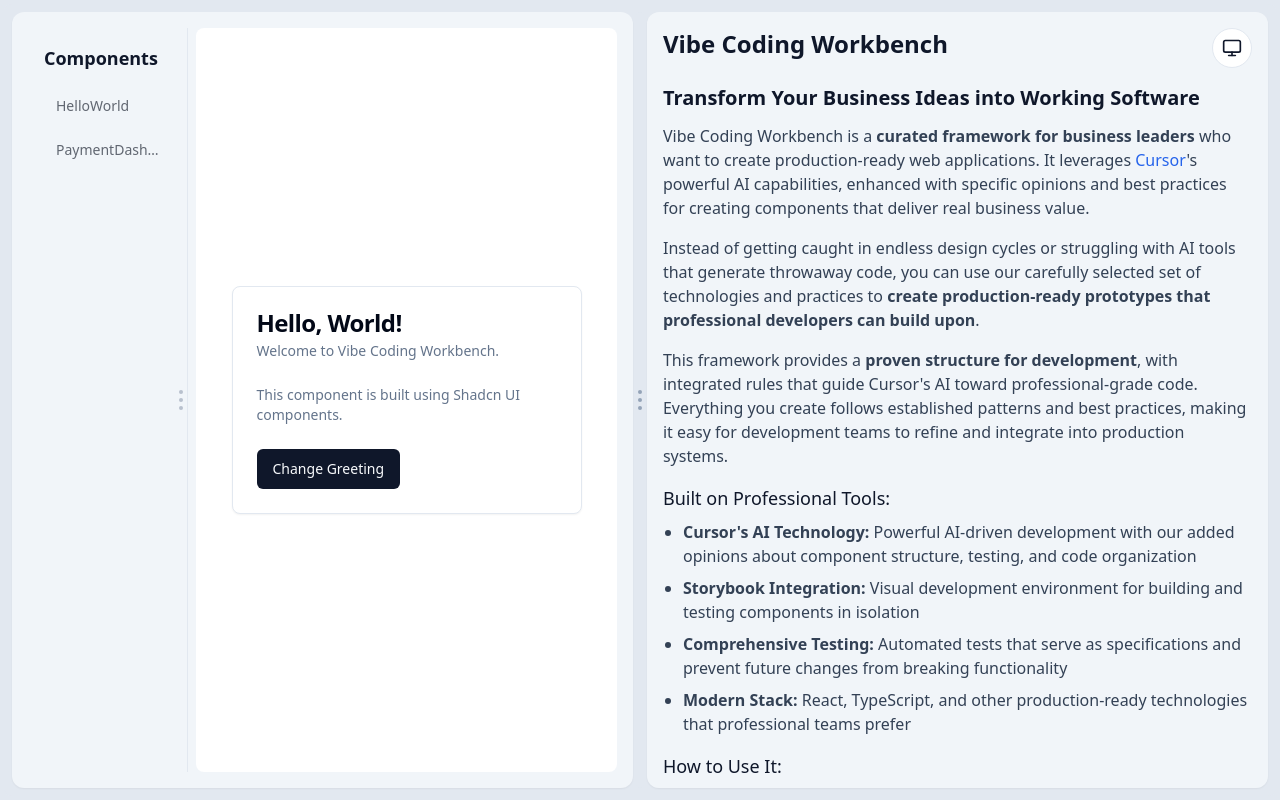
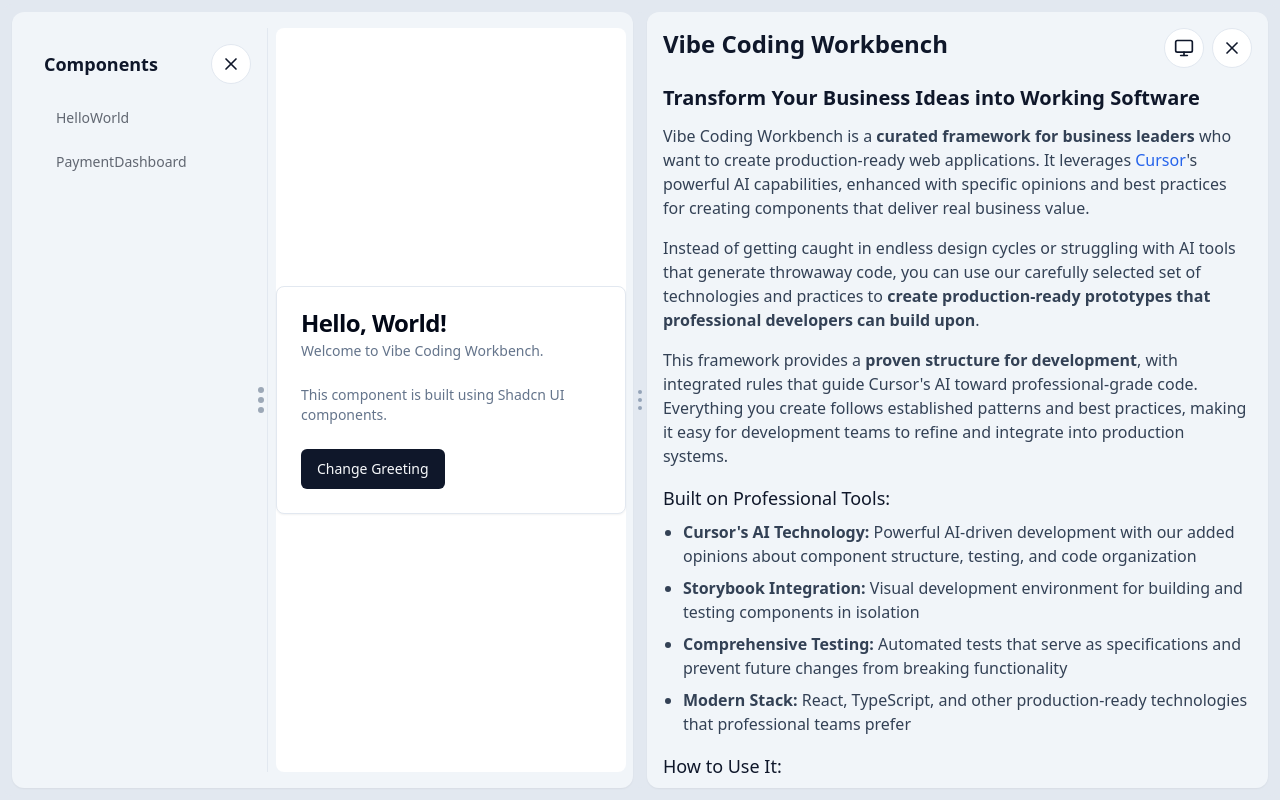
Before and after one commit to AnthusAI/Cursor-Storybook-Artifacts, a React app: page / in a window 1280 px wide. Built offline with nearby package versions, Linux system fonts and the light colour scheme.

Commit message:
Layout tweaks.

```diff
--- a/components/ContentArea/ContentArea.tsx
+++ b/components/ContentArea/ContentArea.tsx
@@ -84,7 +84,7 @@
         items={componentList}
         onSelectComponent={handleSelectComponent}
         className="flex-shrink-0"
-        defaultWidth={160}
+        defaultWidth={240}
       />
 
       {/* Component Display Area */}
--- a/components/PlaygroundLayout/PlaygroundLayout.tsx
+++ b/components/PlaygroundLayout/PlaygroundLayout.tsx
@@ -27,11 +27,43 @@
   const containerRef = useRef<HTMLDivElement>(null);
   const dragHandleRef = useRef<HTMLDivElement>(null);
   const docContainerRef = useRef<HTMLDivElement>(null);
+  const [isDocumentationCollapsed, setIsDocumentationCollapsed] = useState<boolean>(false);
+  const [lastExpandedWidth, setLastExpandedWidth] = useState<number>(50);
 
   // Handle mouse down on the drag handle
   const handleMouseDown = (e: React.MouseEvent): void => {
     e.preventDefault();
-    setIsDragging(true);
+    // Only start dragging on mouse move
+    const initialX = e.clientX;
+    const moveThreshold = 5; // pixels
+
+    const handleInitialMove = (moveEvent: MouseEvent) => {
+      if (Math.abs(moveEvent.clientX - initialX) > moveThreshold) {
+        setIsDragging(true);
+        document.removeEventListener('mousemove', handleInitialMove);
+      }
+    };
+
+    document.addEventListener('mousemove', handleInitialMove);
+    document.addEventListener('mouseup', () => {
+      document.removeEventListener('mousemove', handleInitialMove);
+    }, { once: true });
+  };
+
+  // Handle click on the resize handle
+  const handleClick = () => {
+    if (isDragging) return; // Don't handle click if we were dragging
+
+    if (leftPanelWidth >= 99.5) {
+      // If collapsed, expand to last known width or default to 50%
+      setLeftPanelWidth(lastExpandedWidth);
+      setIsDocumentationCollapsed(false);
+    } else {
+      // If expanded, save current width and collapse
+      setLastExpandedWidth(leftPanelWidth);
+      setLeftPanelWidth(99.5);
+      setIsDocumentationCollapsed(true);
+    }
   };
 
   // Handle mouse move to resize panels
@@ -90,6 +122,20 @@
     };
   }, []);
 
+  // Handle documentation toggle
+  useEffect(() => {
+    const handleToggleDocumentation = () => {
+      // Always collapse when X is clicked
+      setLeftPanelWidth(99.5);
+      setIsDocumentationCollapsed(true);
+    };
+
+    window.addEventListener('toggleDocumentation', handleToggleDocumentation);
+    return () => {
+      window.removeEventListener('toggleDocumentation', handleToggleDocumentation);
+    };
+  }, []);
+
   // Only pass containerWidth prop to React components that can accept it
   const documentationWithWidth = React.isValidElement(documentationArea) &&
     typeof documentationArea.type === 'function' ?
@@ -118,6 +164,7 @@
         ref={dragHandleRef}
         className="resize-handle cursor-col-resize"
         onMouseDown={handleMouseDown}
+        onClick={handleClick}
       >
         <div className="resize-handle-dots">
           <div className="dot"></div>
@@ -132,8 +179,8 @@
         className="documentation-container bg-slate-100 dark:bg-slate-900 rounded-xl p-4 shadow-sm overflow-y-auto transition-all duration-200"
         style={{
           width: `${100 - leftPanelWidth}%`,
-          minWidth: leftPanelWidth === 100 ? 0 : undefined,
-          padding: leftPanelWidth === 100 ? 0 : undefined
+          padding: leftPanelWidth >= 99.5 ? 0 : undefined,
+          opacity: leftPanelWidth >= 99.5 ? 0 : 1
         }}
       >
         {documentationWithWidth}
--- a/components/ui/sidebar.tsx
+++ b/components/ui/sidebar.tsx
@@ -13,24 +13,53 @@
  * Sidebar Component
  *
  * A resizable sidebar navigation component that displays a list of components.
- * Default width is 160px but can be adjusted by dragging the right edge.
+ * Default width is 400px but can be adjusted by dragging the right edge.
  * Can be completely collapsed by dragging the handle all the way to the left.
  */
 export function Sidebar({
   className,
   items,
   onSelectComponent,
-  defaultWidth = 160,
+  defaultWidth = 400,
   ...props
 }: SidebarProps) {
   const [width, setWidth] = useState(defaultWidth);
   const [isDragging, setIsDragging] = useState(false);
+  const [lastExpandedWidth, setLastExpandedWidth] = useState(defaultWidth);
   const sidebarRef = useRef<HTMLDivElement>(null);
 
   // Handle mouse down on the resize handle
   const handleMouseDown = (e: React.MouseEvent) => {
     e.preventDefault();
-    setIsDragging(true);
+    // Only start dragging on mouse move
+    const initialX = e.clientX;
+    const moveThreshold = 5; // pixels
+
+    const handleInitialMove = (moveEvent: MouseEvent) => {
+      if (Math.abs(moveEvent.clientX - initialX) > moveThreshold) {
+        setIsDragging(true);
+        document.removeEventListener('mousemove', handleInitialMove);
+      }
+    };
+
+    document.addEventListener('mousemove', handleInitialMove);
+    document.addEventListener('mouseup', () => {
+      document.removeEventListener('mousemove', handleInitialMove);
+    }, { once: true });
+  };
+
+  // Handle click on the resize handle
+  const handleClick = () => {
+    if (isDragging) return; // Don't handle click if we were dragging
+
+    if (width === 0) {
+      // If collapsed, expand to last known width
+      setWidth(lastExpandedWidth);
+    } else {
+      // If expanded, save current width and collapse
+      setLastExpandedWidth(width);
+      setWidth(0);
+    }
   };
 
   // Handle mouse move to resize sidebar
@@ -74,7 +103,32 @@
       {...props}
     >
       <div className="p-4" style={{ opacity: width < 40 ? 0 : 1 }}>
-        <h2 className="text-lg font-semibold mb-4 truncate">Components</h2>
+        <div className="flex justify-between items-center mb-4">
+          <h2 className="text-lg font-semibold truncate">Components</h2>
+          <button
+            onClick={() => {
+              setLastExpandedWidth(width);
+              setWidth(0);
+            }}
+            className="rounded-full relative w-10 h-10 inline-flex items-center justify-center border border-input bg-background hover:bg-accent hover:text-accent-foreground"
+            aria-label="Close sidebar"
+          >
+            <svg
+              xmlns="http://www.w3.org/2000/svg"
+              width="20"
+              height="20"
+              viewBox="0 0 24 24"
+              fill="none"
+              stroke="currentColor"
+              strokeWidth="2"
+              strokeLinecap="round"
+              strokeLinejoin="round"
+            >
+              <path d="M18 6 6 18" />
+              <path d="m6 6 12 12" />
+            </svg>
+          </button>
+        </div>
         <nav className="space-y-1">
           {items.map((item) => (
             <div key={item.name} className="mb-2">
@@ -93,12 +147,13 @@
       <div
         className="absolute top-0 right-0 w-3 h-full cursor-col-resize hover:bg-accent transition-colors"
         onMouseDown={handleMouseDown}
+        onClick={handleClick}
       >
         <div className="absolute top-1/2 right-0 -translate-y-1/2 h-16 w-full flex items-center justify-center">
           <div className="resize-handle-dots flex flex-col items-center justify-center gap-1">
-            <div className="w-1 h-1 rounded-full bg-muted-foreground/40" />
-            <div className="w-1 h-1 rounded-full bg-muted-foreground/40" />
-            <div className="w-1 h-1 rounded-full bg-muted-foreground/40" />
+            <div className="w-1.5 h-1.5 rounded-full bg-muted-foreground/60" />
+            <div className="w-1.5 h-1.5 rounded-full bg-muted-foreground/60" />
+            <div className="w-1.5 h-1.5 rounded-full bg-muted-foreground/60" />
           </div>
         </div>
       </div>
--- a/src/index.tsx
+++ b/src/index.tsx
@@ -15,10 +15,34 @@
  */
 const DocumentationHeader: React.FC = () => (
   <div className="mb-6 relative">
-    <div className="absolute top-0 right-0">
+    <div className="absolute top-0 right-0 flex gap-2">
       <ThemeToggle />
+      <button
+        onClick={() => {
+          // We'll handle this in the parent component
+          const event = new CustomEvent('toggleDocumentation');
+          window.dispatchEvent(event);
+        }}
+        className="rounded-full relative w-10 h-10 inline-flex items-center justify-center border border-input bg-background hover:bg-accent hover:text-accent-foreground"
+        aria-label="Close documentation"
+      >
+        <svg
+          xmlns="http://www.w3.org/2000/svg"
+          width="20"
+          height="20"
+          viewBox="0 0 24 24"
+          fill="none"
+          stroke="currentColor"
+          strokeWidth="2"
+          strokeLinecap="round"
+          strokeLinejoin="round"
+        >
+          <path d="M18 6 6 18" />
+          <path d="m6 6 12 12" />
+        </svg>
+      </button>
     </div>
-    <h1 className="text-2xl font-bold mb-2 pr-10">Vibe Coding Workbench</h1>
+    <h1 className="text-2xl font-bold mb-2 pr-20">Vibe Coding Workbench</h1>
   </div>
 );
 
```
